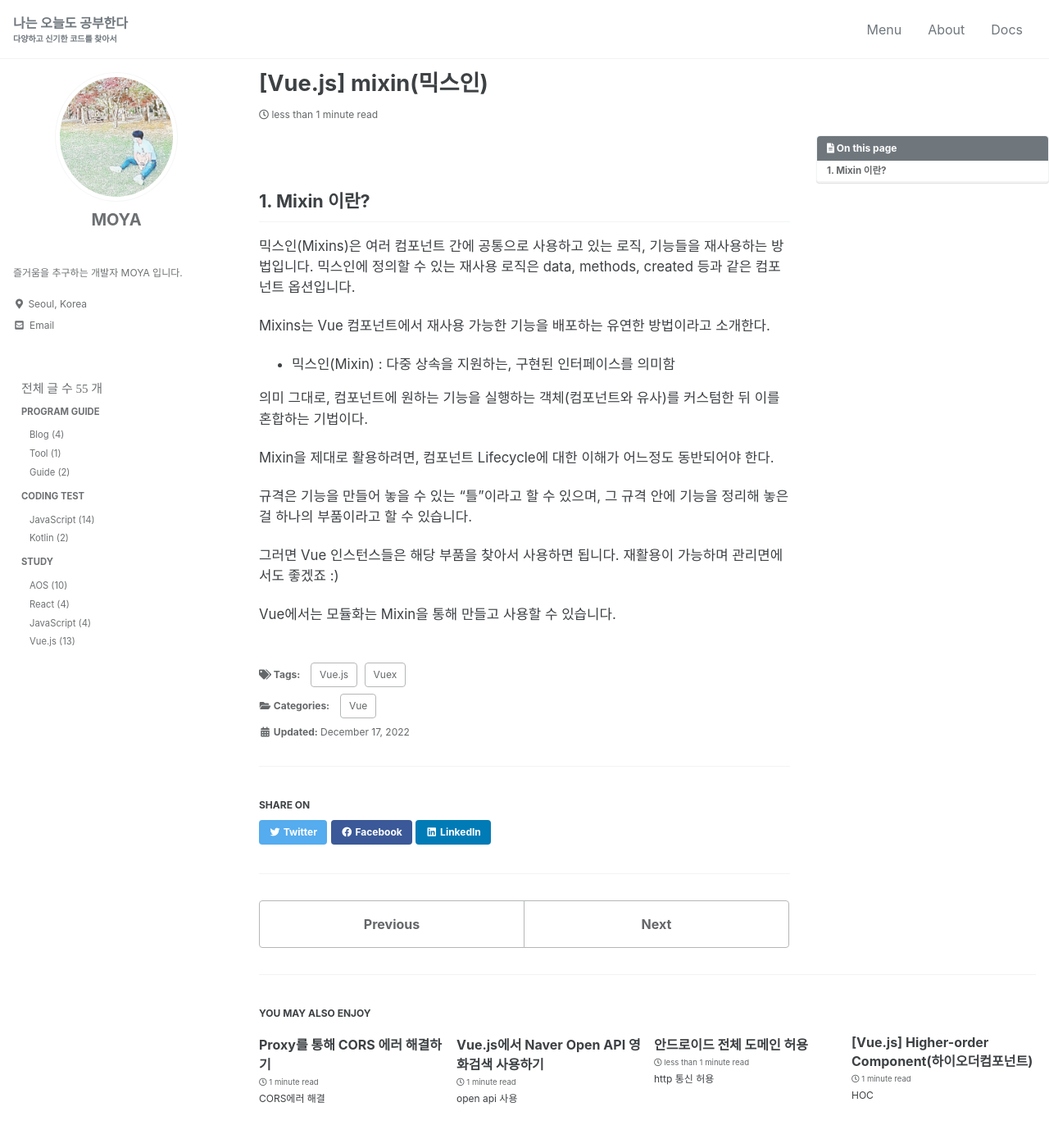
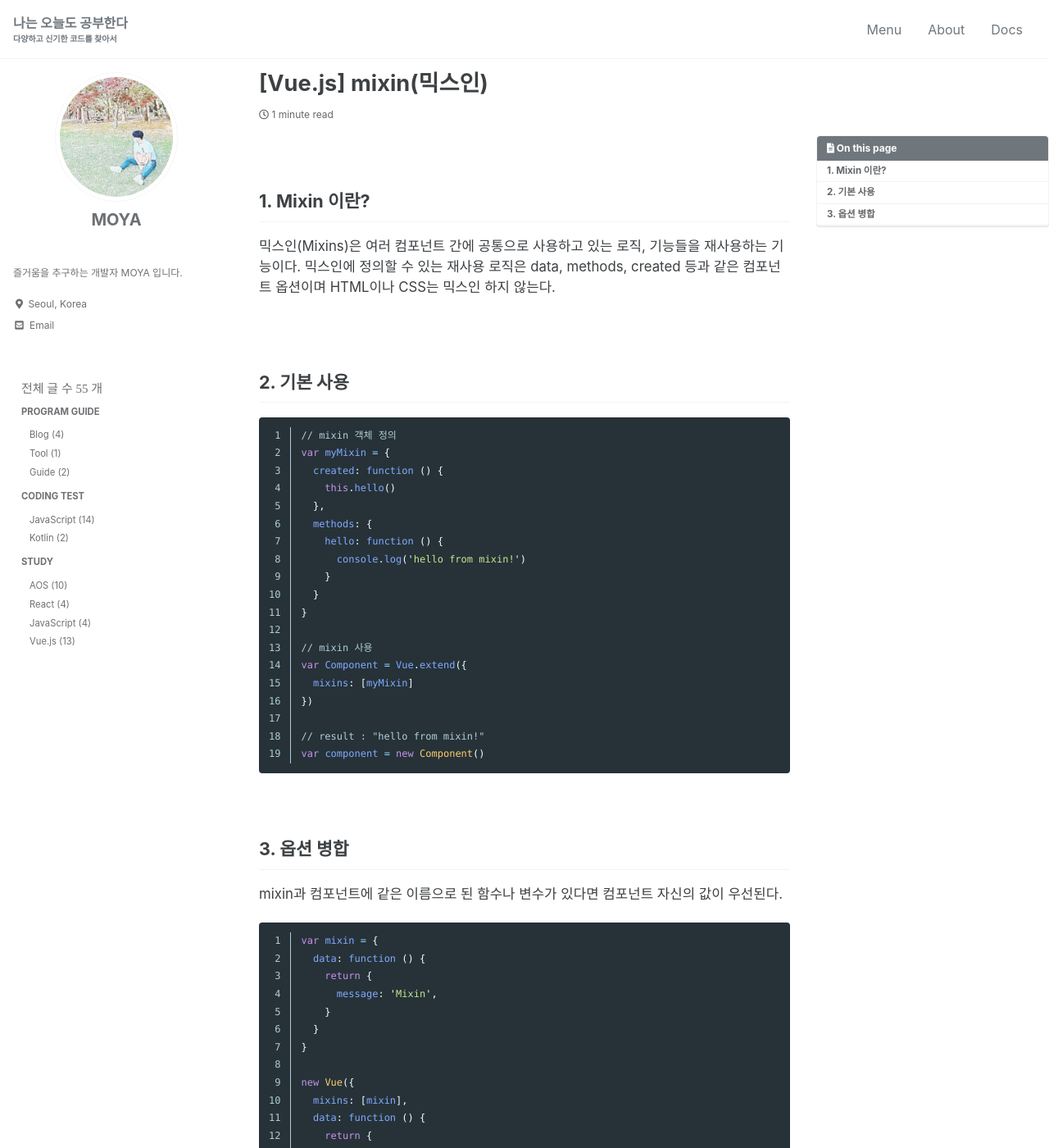
Before and after one commit to kdc7140/kdc7140.github.io, a Jekyll site: the page built from _posts/study/2022-12-17-vue012.md, in a window 1280 px wide and 1400 px high. Shown: the whole window at 82% size. Built offline with Jekyll 4.4.1, drawn with Linux system fonts in a browser that asks for light colours; cached includes are drawn as plain includes; some web fonts are replaced; some of the changed text lies outside the part shown.

Commit message:
add mixin

````diff
--- a/_posts/study/2022-12-17-vue012.md
+++ b/_posts/study/2022-12-17-vue012.md
@@ -15,23 +15,93 @@ tags:
 
 ## 1. Mixin 이란?
 
-믹스인(Mixins)은 여러 컴포넌트 간에 공통으로 사용하고 있는 로직, 기능들을 재사용하는 방법입니다. 믹스인에 정의할 수 있는 재사용 로직은 data, methods, created 등과 같은 컴포넌트 옵션입니다.
+믹스인(Mixins)은 여러 컴포넌트 간에 공통으로 사용하고 있는 로직, 기능들을 재사용하는 기능이다.
+믹스인에 정의할 수 있는 재사용 로직은 data, methods, created 등과 같은 컴포넌트 옵션이며 HTML이나 CSS는 믹스인 하지 않는다.
+
+<br/>
+
+## 2. 기본 사용
+
+```javascript
+// mixin 객체 정의
+var myMixin = {
+  created: function () {
+    this.hello()
+  },
+  methods: {
+    hello: function () {
+      console.log('hello from mixin!')
+    }
+  }
+}
+
+// mixin 사용
+var Component = Vue.extend({
+  mixins: [myMixin]
+})
+
+// result : "hello from mixin!"
+var component = new Component()
+```
+
+<br/>
 
 
-Mixins는 Vue 컴포넌트에서 재사용 가능한 기능을 배포하는 유연한 방법이라고 소개한다.
+## 3. 옵션 병합
 
-* 믹스인(Mixin) : 다중 상속을 지원하는, 구현된 인터페이스를 의미함
+mixin과 컴포넌트에 같은 이름으로 된 함수나 변수가 있다면 컴포넌트 자신의 값이 우선된다.
 
+```javascript
+var mixin = {
+  data: function () {
+    return {
+      message: 'Mixin',
+    }
+  }
+}
 
-의미 그대로, 컴포넌트에 원하는 기능을 실행하는 객체(컴포넌트와 유사)를 커스텀한 뒤 이를 혼합하는 기법이다.
+new Vue({
+  mixins: [mixin],
+  data: function () {
+    return {
+      message: 'Component',
+    }
+  },
+  created: function () {
+    // result : { message: "Component" }
+    console.log(this.$data);
+  }
+})
+```
 
-Mixin을 제대로 활용하려면, 컴포넌트 Lifecycle에 대한 이해가 어느정도 동반되어야 한다.
+위와 같은 현상이 일어나는 이유는 라이프 사이클에서 확인해 볼 수 있다.<br/>
+mixin과 컴포넌트의 created 영역에 로그를 찍고 확인해 보면 mixin의 로그가 먼저 출력되고 이 후 컴포넌트의 로그가 출력되는 것을 볼 수 있다.
+따라서 같은 이름의 함수나 변수가 mixin과 컴포넌트에 선언되어 있는 경우 컴포넌트 자신의 값으로 덮어씌어 지게되서 자신의 값으로 출력되는 것이다.
 
+```javascript
+var mixin = {
+  data: function () {
+    return {
+      message: 'Mixin',
+    }
+  },
+  created: function(){
+    console.log('Mixin Created');
+  }
+}
 
+new Vue({
+  mixins: [mixin],
+  data: function () {
+    return {
+      message: 'Component',
+    }
+  },
+  created: function () {
+    console.log("Component Created");
+  }
+})
 
-
-규격은 기능을 만들어 놓을 수 있는 "틀"이라고 할 수 있으며, 그 규격 안에 기능을 정리해 놓은 걸 하나의 부품이라고 할 수 있습니다.
-
-그러면 Vue 인스턴스들은 해당 부품을 찾아서 사용하면 됩니다. 재활용이 가능하며 관리면에서도 좋겠죠 :)
-
-Vue에서는 모듈화는 Mixin을 통해 만들고 사용할 수 있습니다.
+//result : 'Mixin Created'
+//         'Component Created'
+```
````
